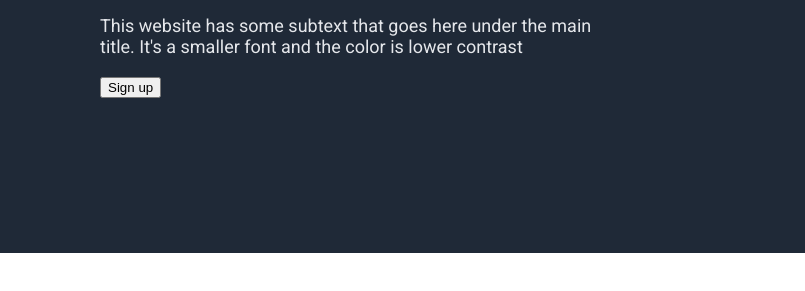
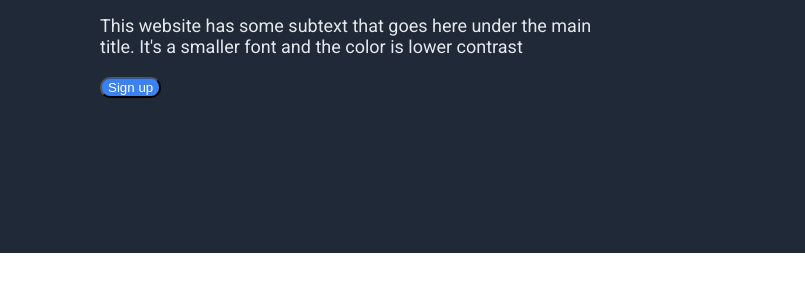
Before and after one commit to CNDR96/landing-page, a plain HTML site: page index.html in a window 1280 px wide. Shown: the part 223-514 px from the top of the page, 0-805 px from the left. Drawn offline with Linux system fonts and the light colour scheme.

Commit message:
Fix signup button

```diff
--- a/index.html
+++ b/index.html
@@ -28,7 +28,7 @@
                 <p>This website has some subtext that goes here under the main title. It's a smaller font and the color is lower
                 contrast</p>
                 <div>
-                    <button >Sign up</button>
+                    <button class="signup">Sign up</button>
                 </div>
             </div>
             <div class="header-dog">
--- a/styles.css
+++ b/styles.css
@@ -74,5 +74,4 @@ body {
     background-color: #3882F6;
     color: white;
     border-radius: 10px;
-
 }
```
